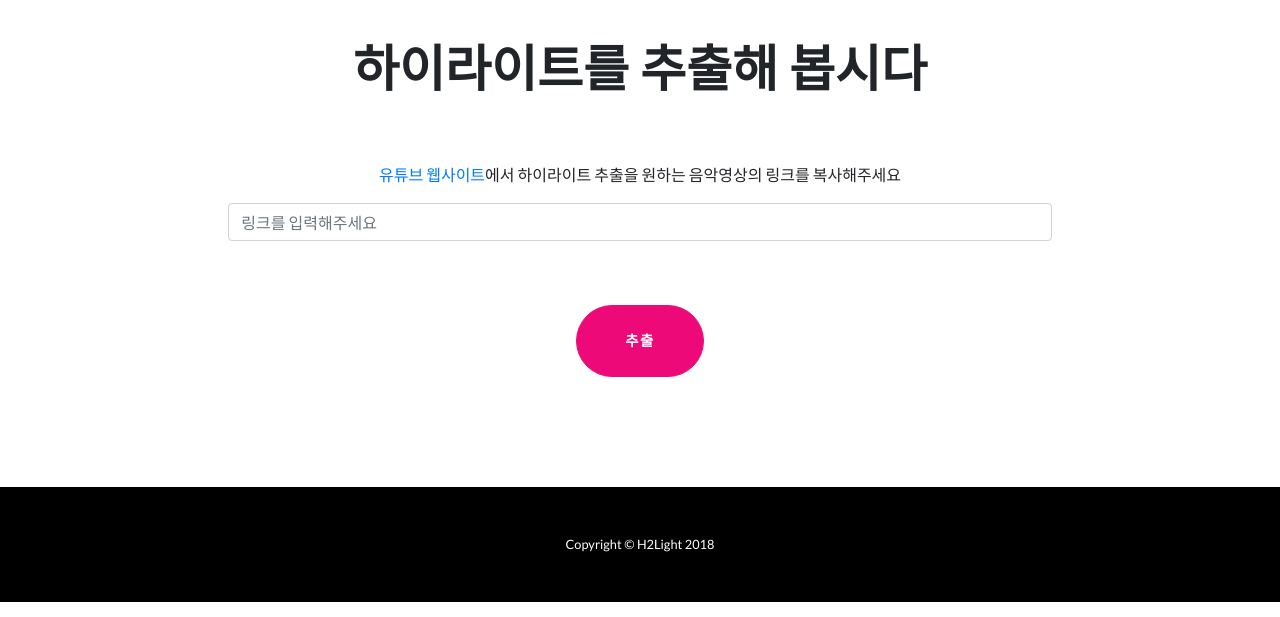
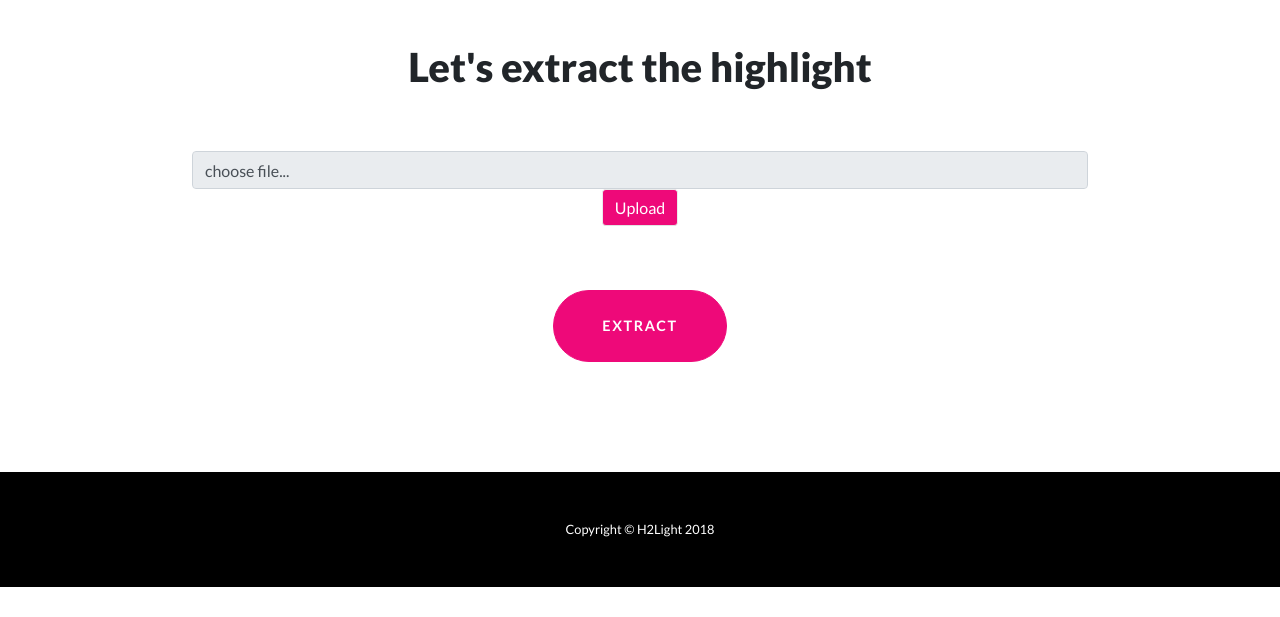
Before and after one commit to gayoungg/highlight_web, a Django app: page /index/extract/ in a window 1280 px wide. Shown: the part 67-684 px from the top of the page. Run offline with Django 3.2, Linux system fonts and the light colour scheme; some libraries are stand-ins or nearby versions.

Commit message:
웹페이지 디자인수정

```diff
--- a/highlight/static/css/highlight_css.css
+++ b/highlight/static/css/highlight_css.css
@@ -14,7 +14,7 @@ h3,
 h4,
 h5,
 h6 {
-  font-family: 'Catamaran';
+  font-family: 'Lato';
   font-weight: 800 !important;
 }
 section {
@@ -23,7 +23,7 @@ section {
 
 
 section h2.section-heading {
-  font-size: 50px;
+  font-size: 40px;
   margin-top: 0;
   margin-bottom: 60px;
 }
@@ -121,7 +121,7 @@ header.extract {
 header.masthead .masthead-content {
   z-index: 1;
   position: relative;
-  margin-bottom: 40px;
+  margin-bottom: 20px;
 }
 
 header.masthead .masthead-content .masthead-heading {
@@ -140,7 +140,7 @@ header.masthead .masthead-content .masthead-subheading {
   }
   header.masthead .masthead-content .masthead-heading {
     text-shadow: 0 1.5px 0 rgba(0, 0, 0, .75);
-    font-size: 70px;
+    font-size: 55px;
   }
   header.masthead .masthead-content .masthead-subheading {
     font-size: 4rem;
@@ -197,3 +197,30 @@ header.masthead .masthead-content .masthead-subheading {
   -webkit-box-shadow: 0 0 0 0.2rem rgba(255, 106, 0, 0.5);
   box-shadow: 0 0 0 0.2rem rgba(255, 106, 0, 0.5);
 }
+
+/*라벨은 원하는대로 커스텀하고*/
+.fileRegiBtn label {
+  display: inline-block;
+  padding: .5em .75em;
+  color: #ffffff;
+  font-size: inherit;
+  line-height: normal;
+  vertical-align: middle;
+  background-color: #ee0979;
+  cursor: pointer;
+  border: 1px solid #ebebeb;
+  border-bottom-color: #e2e2e2;
+  border-radius: .25em;
+}
+
+/*파일선택시 선택된 파일명이 붙는것을 가려준다*/
+.fileRegiBtn input[type="file"]{
+  position: absolute;
+  width: 1px;
+  height: 1px;
+  padding: 0;
+  margin: -1px;
+  overflow: hidden;
+  clip:rect(0,0,0,0);
+  border: 0;
+}
--- a/highlight/templates/highlight/extract.html
+++ b/highlight/templates/highlight/extract.html
@@ -2,7 +2,6 @@
 <html lang="en">
 
 <head>
-
     <meta charset="utf-8">
     <meta name="viewport" content="width=device-width, initial-scale=1, shrink-to-fit=no">
     <meta name="description" content="">
@@ -15,7 +14,8 @@
 
     <!-- Custom fonts for this template -->
     <link href="https://fonts.googleapis.com/css?family=Catamaran:100,200,300,400,500,600,700,800,900" rel="stylesheet">
-	<link href="https://fonts.googleapis.com/css?family=Lato:100,100i,300,300i,400,400i,700,700i,900,900i" rel="stylesheet">
+    <link href="https://fonts.googleapis.com/css?family=Lato:100,100i,300,300i,400,400i,700,700i,900,900i"
+    rel="stylesheet">
 
     <!-- Custom styles for this template -->
     <link href="../../static/css/highlight_css.css" rel="stylesheet">
@@ -27,13 +27,14 @@
     <nav class="navbar navbar-expand-lg navbar-dark navbar-custom fixed-top">
         <div class="container">
             <a class="navbar-brand" href="../../index/">H2Light</a>
-			<button class="navbar-toggler" type="button" data-toggle="collapse" data-target="#navbarResponsive" aria-controls="navbarResponsive" aria-expanded="false" aria-label="Toggle navigation">
+            <button class="navbar-toggler" type="button" data-toggle="collapse" data-target="#navbarResponsive"
+            aria-controls="navbarResponsive" aria-expanded="false" aria-label="Toggle navigation">
             <span class="navbar-toggler-icon"></span>
         </button>
         <div class="collapse navbar-collapse" id="navbarResponsive">
             <ul class="navbar-nav text-uppercase ml-auto">
                 <li class="nav-item">
-						<a class="nav-link js-scroll-trigger" >Extract</a>
+                    <a class="nav-link js-scroll-trigger">Extract</a>
                 </li>
                 <li class="nav-item">
                     <a class="nav-link js-scroll-trigger" href="../example/">Example</a>
@@ -45,15 +46,19 @@
 
 <section class="extract text-center text-black">
     <div class="container">
-			<h2 class ="section-heading">하이라이트를 추출해 봅시다</h2>
+        <h2 class="section-heading">Let's extract the highlight</h2>
     </div>
-		<div class="container col-sm-8">
-			<p><a href="https://www.youtube.com/">유튜브 웹사이트</a>에서 하이라이트 추출을 원하는 음악영상의 링크를 복사해주세요</p>
-			<div class="form-group">
-				<input type="text" class="form-control" placeholder="링크를 입력해주세요">
+    <!--파일 읽어오는거 버튼과 text로하고 하단 javascript로 구현-->
+    <div class="form-group" style="margin: 8px 0 8px;">
+        <input id="fileName" class="form-control" value="choose file..." disabled="disabled" style="width:70%; display: inline;">
+        <div class="fileRegiBtn">
+            <label for="myFileUp">Upload</label>
+            <input type="file" id="myFileUp">
+        </div>
     </div>
 
-			<a href="result.html" class="btn btn-primary btn-xl rounded-pill mt-5">추출</a>
+    <div class="container col-sm-8">
+        <a href="result.html" class="btn btn-primary btn-xl rounded-pill mt-5">EXTRACT</a>
     </div>
 </section>
 
@@ -70,6 +75,21 @@
 <script src="../../static/vendor/jquery/jquery.min.js"></script>
 <script src="../../static/vendor/bootstrap/js/bootstrap.bundle.min.js"></script>
 
+<script type="text/javascript">
+    function readURL(input) {
+        if (input.files && input.files[0]) {
+            var reader = new FileReader();
+            reader.onload = function (e) {
+                    $('#fileName').val(input.files[0].name);    //파일선택 form으로 파일명이 들어온다
+                }
+                reader.readAsDataURL(input.files[0]);
+            }
+        }
+
+        $("#myFileUp").change(function(){
+            readURL(this);
+        });
+    </script>
+
 </body>
-
 </html>
```
Also changed, not shown: highlight/templates/highlight/index.html (+7 -8 lines). Lines whose indentation alone changed are shown as unchanged.
